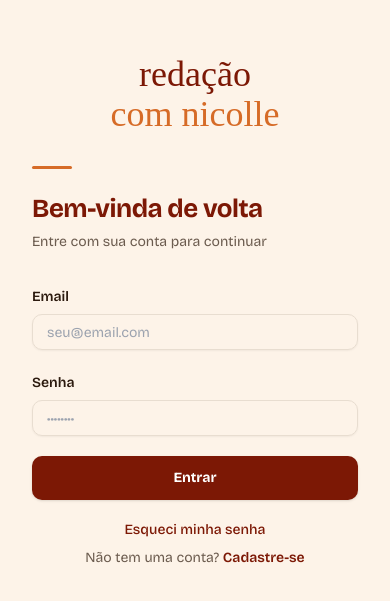
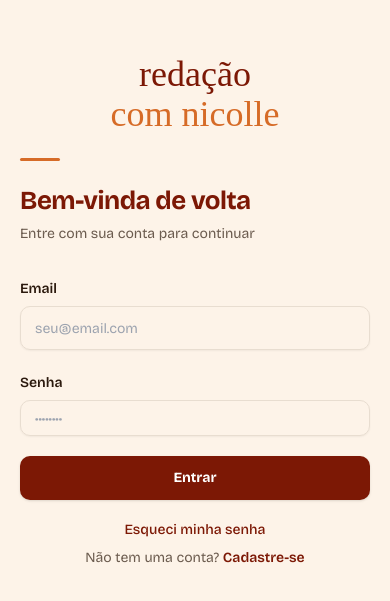
Before and after one commit to Gpizatto/Essaypro, a React (Create React App) app in the folder frontend/: page /login in a window 390 px wide. Shown: the part 111-712 px from the top of the page. Built offline with nearby package versions, Linux system fonts and the light colour scheme; no server answers; a web font is replaced by a local one.

Commit message:
Update Login.js

```diff
--- a/frontend/src/pages/Login.js
+++ b/frontend/src/pages/Login.js
@@ -47,12 +47,12 @@ export const Login = () => {
   };
 
   return (
-    <div className="min-h-screen flex" style={{ backgroundColor: '#FDF3E8' }}>
+    <div className="min-h-screen flex" style={{ backgroundColor: 'var(--bg-primary)' }}>
 
       {/* Painel esquerdo */}
       <div
-        className="hidden lg:flex lg:w-1/2 flex-col justify-between p-12"
-        style={{ backgroundColor: '#7C1805', position: 'relative', overflow: 'hidden' }}
+        className="hidden md:flex md:w-2/5 lg:w-1/2 flex-col justify-between p-10 lg:p-12"
+        style={{ backgroundColor: 'var(--accent-red)', position: 'relative', overflow: 'hidden' }}
       >
         {/* Círculos decorativos sutis */}
         <svg
@@ -63,12 +63,12 @@ export const Login = () => {
         >
           <circle cx="420" cy="100" r="220" fill="#DAB257" />
           <circle cx="-60" cy="480" r="260" fill="#DAB257" />
-          <circle cx="320" cy="760" r="160" fill="#FDF3E8" />
+          <circle cx="320" cy="760" r="160" fill="var(--bg-primary)" />
         </svg>
 
         {/* Logo */}
         <div style={{ position: 'relative' }}>
-          <h1 className="font-script leading-tight" style={{ fontSize: '52px', color: '#FDF3E8' }}>
+          <h1 className="font-script leading-tight" style={{ fontSize: '52px', color: 'var(--bg-primary)' }}>
             redação
           </h1>
           <h1 className="font-script leading-tight" style={{ fontSize: '52px', color: '#DAB257' }}>
@@ -93,28 +93,28 @@ export const Login = () => {
       </div>
 
       {/* Painel direito */}
-      <div className="flex-1 flex items-center justify-center p-8">
+      <div className="flex-1 flex items-center justify-center px-5 py-8 sm:px-8">
         <div className="w-full max-w-md">
 
           {/* Logo mobile */}
-          <div className="lg:hidden text-center mb-8">
-            <h1 className="font-script text-4xl" style={{ color: '#7C1805' }}>redação</h1>
-            <h1 className="font-script text-4xl" style={{ color: '#D66B27' }}>com nicolle</h1>
+          <div className="md:hidden text-center mb-6">
+            <h1 className="font-script text-4xl" style={{ color: 'var(--accent-red)' }}>redação</h1>
+            <h1 className="font-script text-4xl" style={{ color: 'var(--accent-orange)' }}>com nicolle</h1>
           </div>
 
           {/* Barra de acento acima do título */}
-          <div style={{ width: '40px', height: '3px', backgroundColor: '#D66B27', borderRadius: '2px', marginBottom: '20px' }} />
+          <div style={{ width: '40px', height: '3px', backgroundColor: 'var(--accent-orange)', borderRadius: '2px', marginBottom: '20px' }} />
 
-          <h2 className="font-heading font-bold" style={{ fontSize: '26px', color: '#7C1805', marginBottom: '4px', letterSpacing: '-0.02em' }}>
+          <h2 className="font-heading font-bold" style={{ fontSize: '26px', color: 'var(--accent-red)', marginBottom: '4px', letterSpacing: '-0.02em' }}>
             Bem-vinda de volta
           </h2>
-          <p className="text-sm mb-8" style={{ color: '#6B5B4E' }}>
+          <p className="text-sm mb-8" style={{ color: 'var(--text-secondary)' }}>
             Entre com sua conta para continuar
           </p>
 
           <form onSubmit={handleSubmit} className="space-y-5" data-testid="login-form">
             <div>
-              <Label htmlFor="email" className="text-sm font-semibold" style={{ color: '#2C1A0E' }}>Email</Label>
+              <Label htmlFor="email" className="text-sm font-semibold" style={{ color: 'var(--text-primary)' }}>Email</Label>
               <Input
                 id="email"
                 type="email"
@@ -126,15 +126,16 @@ export const Login = () => {
                 style={{
                   marginTop: '6px',
                   borderRadius: '10px',
-                  border: '1.5px solid #E8DDD0',
+                  border: '1.5px solid var(--border-color)',
                   padding: '11px 14px',
                   fontSize: '14px',
+                  minHeight: '44px',
                 }}
-                className="focus:border-[#7C1805] focus:ring-[#7C1805]"
+                className="focus:border-[var(--accent-red)] focus:ring-[var(--accent-red)]"
               />
             </div>
             <div>
-              <Label htmlFor="password" className="text-sm font-semibold" style={{ color: '#2C1A0E' }}>Senha</Label>
+              <Label htmlFor="password" className="text-sm font-semibold" style={{ color: 'var(--text-primary)' }}>Senha</Label>
               <Input
                 id="password"
                 type="password"
@@ -146,33 +147,33 @@ export const Login = () => {
                 style={{
                   marginTop: '6px',
                   borderRadius: '10px',
-                  border: '1.5px solid #E8DDD0',
+                  border: '1.5px solid var(--border-color)',
                   padding: '11px 14px',
                   fontSize: '14px',
                 }}
-                className="focus:border-[#7C1805]"
+                className="focus:border-[var(--accent-red)]"
               />
             </div>
 
             <Button
               type="submit"
-              className="w-full h-11 text-base font-bold"
+              className="w-full font-bold"
               disabled={loading}
               data-testid="login-submit-button"
-              style={{ borderRadius: '10px', fontSize: '14px' }}
+              style={{ borderRadius: '10px', fontSize: '14px', minHeight: '44px' }}
             >
               {loading ? 'Entrando...' : 'Entrar'}
             </Button>
           </form>
 
-          <p className="mt-5 text-center text-sm" style={{ color: '#6B5B4E' }}>
-            <Link to="/forgot-password" className="hover:underline font-medium" style={{ color: '#7C1805' }}>
+          <p className="mt-5 text-center text-sm" style={{ color: 'var(--text-secondary)' }}>
+            <Link to="/forgot-password" className="hover:underline font-medium" style={{ color: 'var(--accent-red)' }}>
               Esqueci minha senha
             </Link>
           </p>
-          <p className="text-center text-sm mt-2" style={{ color: '#6B5B4E' }}>
+          <p className="text-center text-sm mt-2" style={{ color: 'var(--text-secondary)' }}>
             Não tem uma conta?{' '}
-            <Link to="/register" className="font-semibold hover:underline" style={{ color: '#7C1805' }} data-testid="register-link">
+            <Link to="/register" className="font-semibold hover:underline" style={{ color: 'var(--accent-red)' }} data-testid="register-link">
               Cadastre-se
             </Link>
           </p>
```
